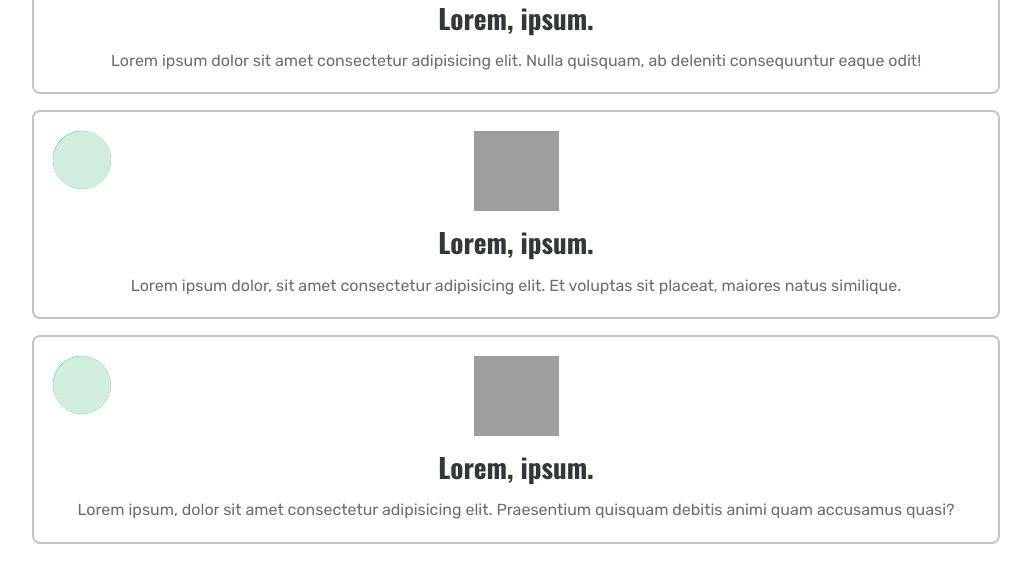
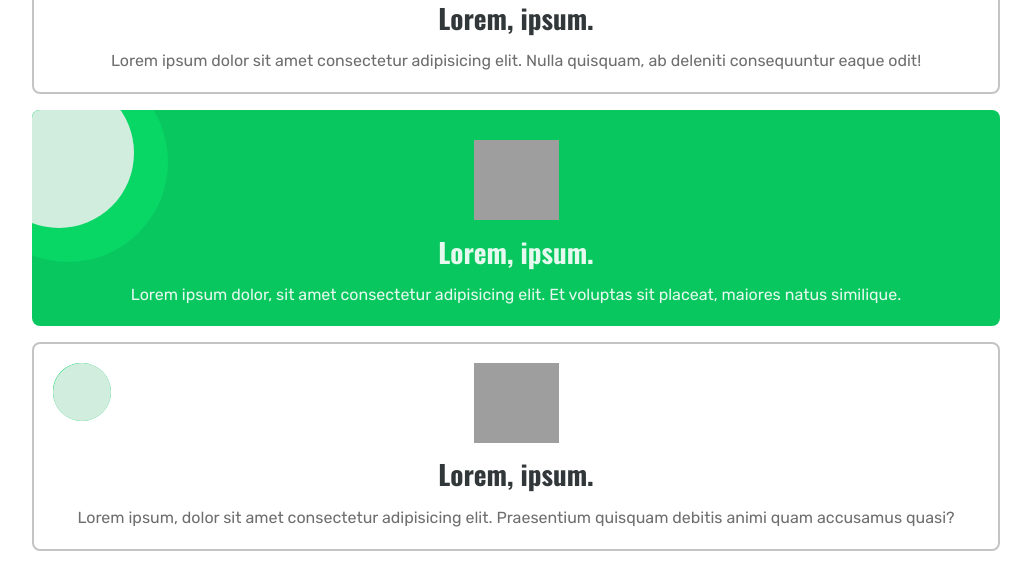
Before and after one commit to CoderNaf/portfolio-of-web-services, a PHP site: page / in a window 1280 px wide. Shown: the part 610-1177 px from the top of the page, without its empty margins (124-1155 px from the left). Before the commit the page ends 1154 px from the top, so only its background shows below. Run offline with PHP 8.4, Linux system fonts and the light colour scheme; grey boxes are pictures that could not be loaded.

Commit message:
actualizacion de los archivos

```diff
--- a/css/style.css
+++ b/css/style.css
@@ -176,6 +176,36 @@ main{
     position: relative;
     transition: .7s;
 }
+.section-two-content--container2 {
+    padding: 1.2rem;
+    display: flex;
+    flex-direction: column;
+    text-align: center;
+    gap: .7rem;
+    background-color: var(--color-green-one);
+    border-radius: .5rem;
+    overflow: hidden;
+    position: relative;
+    transition: .7s;
+}
+.section-two-content--container2 h3{
+    font-size: 1.7rem;
+    font-family: var(--font-oswald);
+    color: var(--color-whrite-on);
+    position: relative;
+    z-index: 4;
+    transition: 1s;
+}
+.section-two-content--container2 p{
+    font-size: 1rem;
+    font-family: var(--font-rubik);
+    line-height: 1.5rem;
+    color: var(--color-whrite-on);
+    position: relative;
+    z-index: 4;
+    transition: 1s;
+    font-weight: 400;
+}
 .section-two-content--container:hover{
     background-color: var(--color-green-one);
     transition: .7s;
@@ -244,21 +274,46 @@ main{
     z-index: 1;
     border: none;
 }
+.circle-transition1-1{
+    display: inline-block;
+    position: absolute;
+    width: 150px;
+    height: 150px;
+    top: -2rem;
+    left: -3rem;
+    background-color:var(--color-green-three);
+    border-radius: 50%;
+    transition: transform .7s ease-in-out;
+    z-index: 3;
+}
+.circle-transition2-1{
+    display: inline-block;
+    position: absolute;
+    width: 200px;
+    height:200px;
+    top: -3rem;
+    left: -4rem;
+    background-color:var(--color-green-two);
+    border-radius: 50%;
+    border: none;
+    transition: transform .7s ease-in-out;
+    z-index: 2;
+}
 
 .section-two-content--container:hover .circle-transition{
+    transform: scale(6);
+}
+.section-two-content--container:hover .circle-transition2{
     transform: scale(10);
 }
-.section-two-content--container:hover .circle-transition2{
+.section-two-content--container:hover .circle-transition3{
     transform: scale(14);
-}
-.section-two-content--container:hover .circle-transition3{
-    transform: scale(18);
 }
 .section-two-content--container:hover p{
     color: var(--color-black-two);
     transition: 1s;
 }
 .section-two-content--container:hover h3{
-    color: var(--color-whrite-on);
+    color: var(--color-whrite-text);
     transition: 1s;
 }
--- a/index.php
+++ b/index.php
@@ -70,10 +70,10 @@
                         <h3>Lorem, ipsum.</h3>
                         <p>Lorem ipsum dolor sit amet consectetur adipisicing elit. Nulla quisquam, ab deleniti consequuntur eaque odit!</p>
                     </div>
-                    <div class="section-two-content--container">
-                        <div class="circle-transition"></div>
-                        <div class="circle-transition2"></div>
-                        <div class="circle-transition3"></div>
+                    <div class="section-two-content--container2">
+                        <div class="circle-transition1-1"></div>
+                        <div class="circle-transition2-1"></div>
+                        <div class="circle-transition3-1"></div>
                         <span></span>
                         <h3>Lorem, ipsum.</h3>
                         <p>Lorem ipsum dolor, sit amet consectetur adipisicing elit. Et voluptas sit placeat, maiores natus similique.</p>
```
